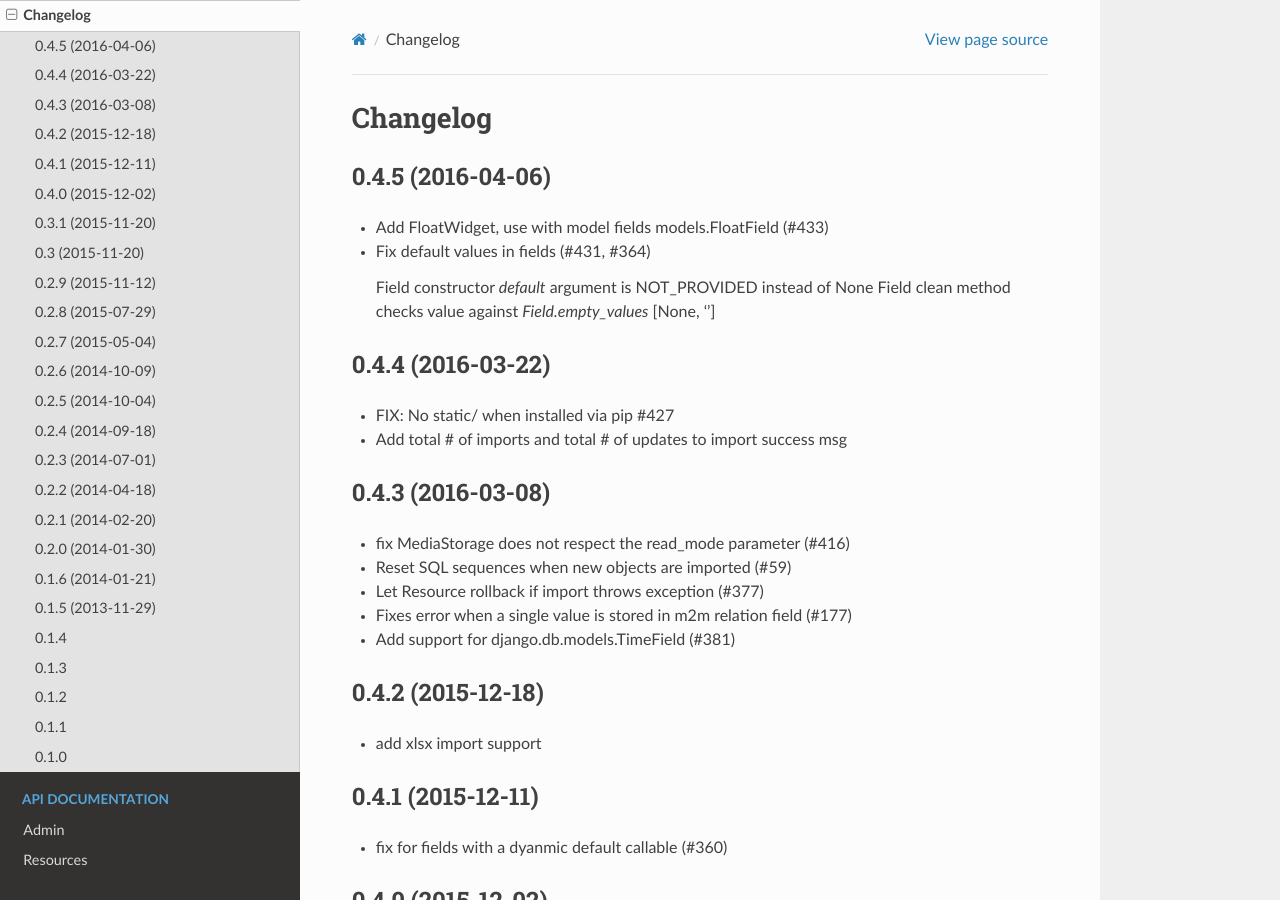
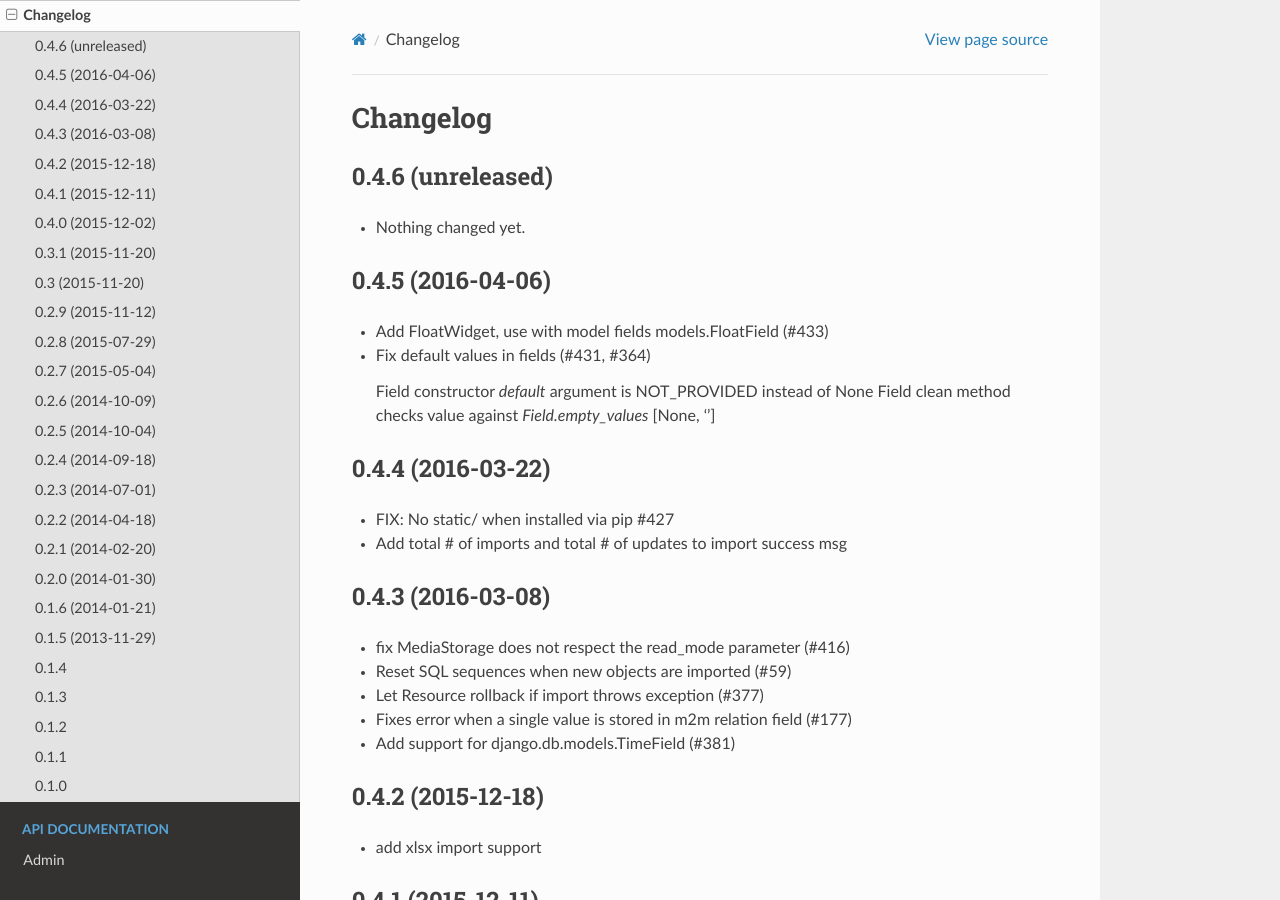
Before and after one commit to django-import-export/django-import-export, a Sphinx documentation site: the page built from docs/changelog.rst, in a window 1280 px wide and 900 px high. Built offline with Sphinx 7.4.7 and the Read the Docs theme 2.0.0, drawn with Linux system fonts in a browser that asks for light colours.

Commit message:
Back to development: 0.4.6

```diff
--- a/docs/changelog.rst
+++ b/docs/changelog.rst
@@ -1,5 +1,11 @@
 Changelog
 =========
+
+0.4.6 (unreleased)
+------------------
+
+- Nothing changed yet.
+
 
 0.4.5 (2016-04-06)
 ------------------
--- a/import_export/__init__.py
+++ b/import_export/__init__.py
@@ -1 +1 @@
-__version__ = '0.4.5'
+__version__ = '0.4.6.dev0'
```
